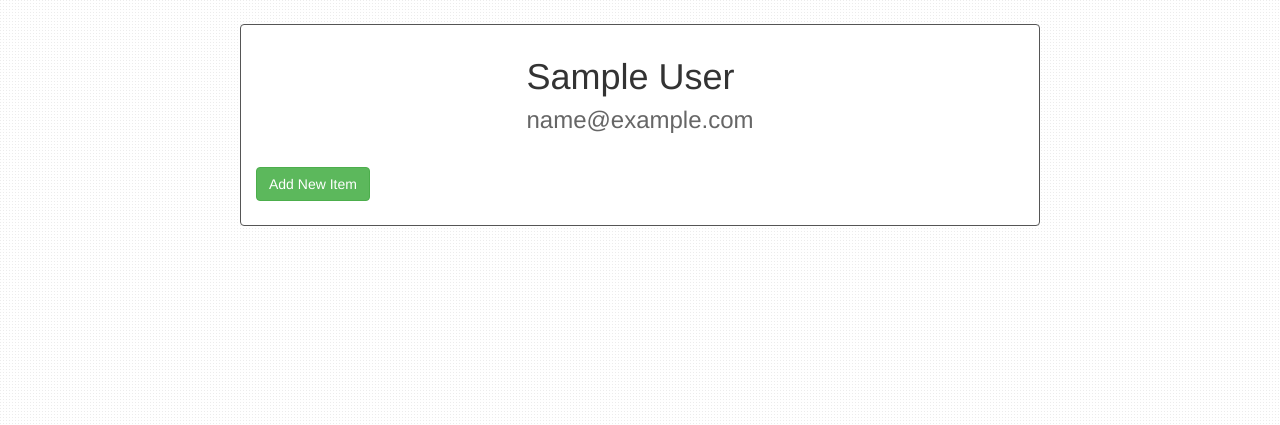
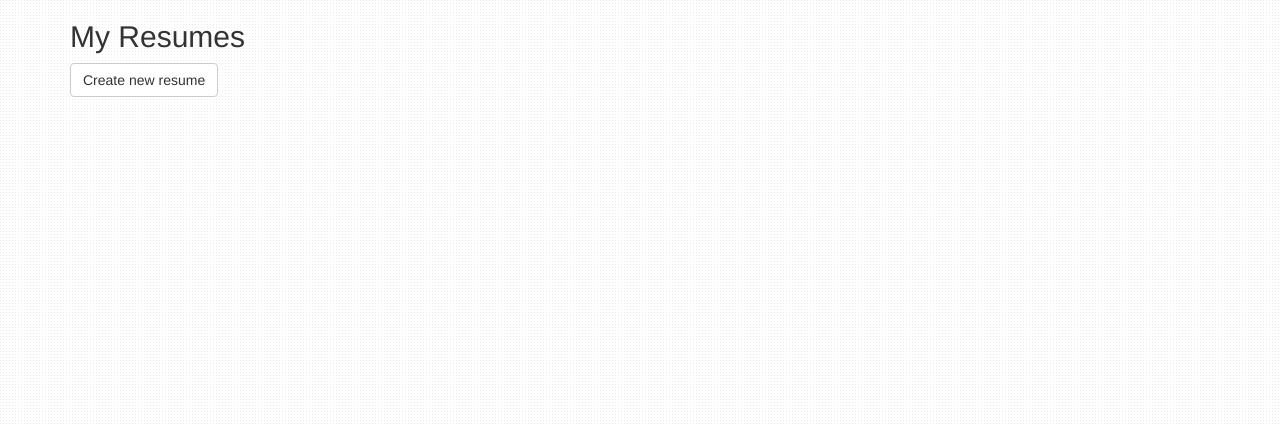
Before and after one commit to toyg/django-resume-builder, a Django app: page /resume/ in a window 1280 px wide. Shown: the part 90-515 px from the top of the page. Run offline with Django 3.2, Linux system fonts and the light colour scheme; the visitor is signed in with stand-in values (Sample User, id 1); data that the repository does not hold is empty; some libraries are stand-ins or nearby versions.

Commit message:
- Added views implementing the multi-resume features - Rewired urls to a consistent scheme - moved styling to separate file

```diff
--- a/apps/resume/templates/resume/resume.html
+++ b/apps/resume/templates/resume/resume.html
@@ -1,56 +1,20 @@
 {% extends "base_logged_in.html" %}
-
+{% load static %}
 {% comment %}
 Template for viewing a resume.
 {% endcomment %}
 
 {% block styles %}
 	{{ block.super }}
-
-  <style>
-    div.resume-container {
-      margin: 24px auto 0;
-      max-width: 800px;
-    }
-
-    div.header-center-container {
-      text-align: center;
-
-      margin-top: 12px;
-    }
-
-    div.header-container {
-      text-align: left;
-
-      display: inline-block;
-    }
-
-    div.header-container > h3 {
-      margin-top: 0;
-
-      color: #666666;
-    }
-
-    section.resume-item {
-      margin-top: 36px;
-
-      position: relative;
-    }
-
-    section.resume-item > a.btn {
-      position: absolute;
-      right: 0;
-      top: 0;
-    }
-
-    div.resume-container > a.btn {
-      margin-top: 24px;
-      margin-bottom: 24px;
-    }
-  </style>
+	<link rel="stylesheet" href="{% static "resume.css" %}"/>
 {% endblock %}
 
 {% block content %}
+		<div class="header-center-container">
+			<div class="header-container">
+				<h3 class="resume-title">{{ resume.label }}</h3>
+			</div>
+		</div>
 	<div class="container content-section resume-container">
 		<div class="header-center-container">
 			<div class="header-container">
@@ -58,17 +22,23 @@ Template for viewing a resume.
 				<h3>{{ request.user.email }}</h3>
 			</div>
 		</div>
-
-    {% for resume_item in resume_items %}
+		<div class="">
+			<p>{{ resume.intro }}</p>
+			<a href="{% url 'resume-edit' resume.pk %}"
+			   class="btn btn-primary btn-edit">Edit Intro</a>
+		</div>
+		<a href="{% url 'resume-item-create' resume_pk=resume.pk %}"
+		   class="btn btn-primary btn-create">Add Role</a>
+		{% for link in resumelinks %}
 			<section class="resume-item">
-        <h3>{{ resume_item.title }}</h3>
-        <h4>{{ resume_item.company }}</h4>
-        <h4>{{ resume_item.start_date | date:"M Y"}} - {% if resume_item.end_date %}{{ resume_item.end_date | date:"M Y"}}{% else %}Present{% endif %}</h4>
-        {% if resume_item.description %}<p>{{ resume_item.description }}</p>{% endif %}
-        <a class="btn btn-primary" href="/resume/item/edit/{{ resume_item.id }}/">Edit</a>
+				<h3>{{ link.resumeitem.title }}</h3>
+				<h4>{{ link.resumeitem.company }}</h4>
+				<h4>{{ link.resumeitem.start_date | date:"M Y" }} -
+					{% if link.resumeitem.end_date %}{{ link.resumeitem.end_date | date:"M Y" }}{% else %}Present{% endif %}</h4>
+				{% if link.resumeitem.description %}<p>{{ link.resumeitem.description }}</p>{% endif %}
+				<a class="btn btn-primary"
+				   href="{% url 'resume-item-edit' resume_pk=resume.pk resume_item_id=link.resumeitem.pk %}">Edit</a>
 			</section>
 		{% endfor %}
-
-    <a class="btn btn-success" href="/resume/item/create/">Add New Item</a>
 	</div>
 {% endblock %}
--- a/apps/resume/templates/resume/resume_item_base.html
+++ b/apps/resume/templates/resume/resume_item_base.html
@@ -109,7 +109,7 @@ Base form template for creating and editing resume items.
               <button type="submit" class="btn btn-primary">
                 {% block resume_item_submit_button_text %}{% endblock %}
               </button>
-              <a class="btn btn-default" href="/resume/">Back</a>
+              <a class="btn btn-default" href="{%  url "resume-view" resume_pk %}">Back</a>
 
               {% block resume_item_additional_buttons %}{% endblock %}
             </div>
--- a/apps/resume/templates/resume/resume_item_create.html
+++ b/apps/resume/templates/resume/resume_item_create.html
@@ -1,7 +1,7 @@
 {% extends "resume/resume_item_base.html" %}
 
 {% comment %}
-Template for editing a resume item.
+Template for creating a resume item.
 {% endcomment %}
 
 {% block resume_item_header_text %}Create resume item{% endblock %}
--- /dev/null
+++ b/apps/resume/templates/resume/resume_list.html
@@ -0,0 +1,28 @@
+{% extends "base_logged_in.html" %}
+{% load static %}
+
+{% comment %}
+Template for listing resumes
+{% endcomment %}
+
+{% block styles %}
+	{{ block.super }}
+	<link rel="stylesheet" href="{% static "resume.css" %}"/>
+{% endblock %}
+
+
+{% block content %}
+	<h2>My Resumes</h2>
+
+	<a class="btn btn-default" id="resume-create-btn" href="{% url 'resume-create' %}">Create new resume</a>
+	{% for resume in resumes %}
+		<div class="resume">
+			<h3 class="resume-title">
+				<a href="{% url "resume-view" resume.pk %}"
+				   class="button">{{ resume.label }}</a></h3>
+			<p>{{ resume.description }}</p>
+			<a href="{% url "resume-delete" resume.pk %}"
+			   class="button">Delete</a>
+		</div>
+	{% endfor %}
+{% endblock %}
--- /dev/null
+++ b/apps/resume/urls.py
@@ -0,0 +1,25 @@
+from django.conf.urls import url
+
+from . import views
+
+urlpatterns = [
+    # Resume class-based views
+    url(r'^$', views.ResumeListView.as_view(),
+        name="resume-list"),
+    url(r'^create/$', views.ResumeCreate.as_view(),
+        name="resume-create"),
+    url(r'^(?P<pk>\d+)/edit$', views.ResumeEdit.as_view(),
+        name="resume-edit"),
+    url(r'^(?P<pk>\d+)/delete$', views.ResumeDelete.as_view(),
+        name="resume-delete"),
+    url(r'^(?P<pk>\d+)$', views.ResumeDetailView.as_view(),
+        name="resume-view"),
+
+    # Item-editing with old-style views
+    url(r'^(?P<resume_pk>\d+)/item/edit(?P<resume_item_id>\d+)$',
+        views.resume_item_edit_view,
+        name='resume-item-edit'),
+    url(r'^(?P<resume_pk>\d+)/item/create$',
+        views.resume_item_create_view,
+        name='resume-item-create')
+]
--- a/apps/resume/views.py
+++ b/apps/resume/views.py
@@ -1,54 +1,75 @@
 from django.contrib.auth.decorators import login_required
-from django.http import Http404
-from django.shortcuts import render, redirect
+from django.core.exceptions import ValidationError
+from django.db import transaction
+from django.http import Http404, HttpResponseBadRequest, HttpResponse, HttpResponseRedirect
+from django.shortcuts import render, redirect, get_object_or_404
+from django.urls import reverse_lazy
+from django.utils.decorators import method_decorator
+from django.views.generic import ListView, DetailView, CreateView, UpdateView, DeleteView
 
 from .forms import ResumeItemForm
-from .models import ResumeItem
+from .models import ResumeItem, Resume, ResumeItemLink
 
 
 @login_required
-def resume_view(request):
+def resume_view(request, resume_pk):
     """
     Handle a request to view a user's resume.
+    :param request: http request
+    :param resume_pk: Database ID of the Resume to display
     """
-    resume_items = ResumeItem.objects\
-        .filter(user=request.user)\
+    resume_items = ResumeItem.objects \
+        .filter(user=request.user) \
         .order_by('-start_date')
 
     return render(request, 'resume/resume.html', {
-        'resume_items': resume_items
+        'resume_items': resume_items,
+        'resume_pk': resume_pk
     })
 
 
 @login_required
-def resume_item_create_view(request):
+@transaction.atomic
+def resume_item_create_view(request, resume_pk):
     """
     Handle a request to create a new resume item.
+    Since we are updating two linked objects, the view is marked atomic
+    in order to ensure consistency.
+
+    :param request: http request
+    :param resume_pk: Database ID of the Resume we came from.
     """
     if request.method == 'POST':
+        resume = get_object_or_404(Resume, pk=resume_pk, user=request.user)
+
         form = ResumeItemForm(request.POST)
         if form.is_valid():
             new_resume_item = form.save(commit=False)
             new_resume_item.user = request.user
             new_resume_item.save()
-
-            return redirect(resume_item_edit_view, new_resume_item.id)
+            resume_link = ResumeItemLink(resume=resume,
+                                         resumeitem=new_resume_item,
+                                         order=0)
+            resume_link.save()
+            return redirect("resume-item-edit", resume.pk, new_resume_item.id)
     else:
         form = ResumeItemForm()
 
-    return render(request, 'resume/resume_item_create.html', {'form': form})
+    return render(request, 'resume/resume_item_create.html', {'form': form, 'resume_pk': resume_pk})
 
 
 @login_required
-def resume_item_edit_view(request, resume_item_id):
+def resume_item_edit_view(request, resume_pk, resume_item_id):
     """
     Handle a request to edit a resume item.
 
+    :param request: http request
+    :param resume_pk: Database ID of Resume we came from.
     :param resume_item_id: The database ID of the ResumeItem to edit.
     """
     try:
-        resume_item = ResumeItem.objects\
-            .filter(user=request.user)\
+        resume_item = ResumeItem.objects \
+            .filter(user=request.user) \
             .get(id=resume_item_id)
     except ResumeItem.DoesNotExist:
         raise Http404
@@ -58,7 +79,7 @@ def resume_item_edit_view(request, resume_item_id):
     if request.method == 'POST':
         if 'delete' in request.POST:
             resume_item.delete()
-            return redirect(resume_view)
+            return redirect("resume-view", resume_pk)
 
         form = ResumeItemForm(request.POST, instance=resume_item)
         if form.is_valid():
@@ -69,5 +90,91 @@ def resume_item_edit_view(request, resume_item_id):
         form = ResumeItemForm(instance=resume_item)
 
     template_dict['form'] = form
+    template_dict['resume_pk'] = resume_pk
 
     return render(request, 'resume/resume_item_edit.html', template_dict)
+
+
+@method_decorator(login_required, name='dispatch')
+class ResumeListView(ListView):
+    """
+    List of all resumes for a user.
+    We order by last-updated by default.
+    """
+
+    template_name = "resume/resume_list.html"
+    context_object_name = "resumes"
+
+    def get_queryset(self):
+        return Resume.objects \
+            .filter(user=self.request.user) \
+            .order_by("-updated_on")
+
+
+@method_decorator(login_required, name='dispatch')
+class ResumeDetailView(DetailView):
+    """
+    View resume
+    """
+    template_name = "resume/resume.html"
+    context_object_name = "resume"
+    model = Resume
+
+    def get_context_data(self, **kwargs):
+        """ add roles to the view """
+        context = super(ResumeDetailView, self).get_context_data(**kwargs)
+        context['resumelinks'] = context['object'].resumeitemlink_set.order_by('order')
+        return context
+
+
+@method_decorator(login_required, name='dispatch')
+class ResumeCreate(CreateView):
+    """
+    Create resume basic properties.
+    """
+    model = Resume
+    template_name = "resume/resume_create.html"
+    context_object_name = "resume"
+    fields = ['label', 'description', 'intro']
+
+    def form_valid(self, form):
+        """ set the user """
+        if not form.is_valid():
+            return super(ResumeCreate, self).form_invalid(form)
+        self.object = form.save(commit=False)
+        self.object.user = self.request.user
+        self.object.save()
+        return HttpResponseRedirect(self.get_success_url())
+
+
+@method_decorator(login_required, name='dispatch')
+class ResumeEdit(UpdateView):
+    """
+    Edit resume basic properties.
+    """
+    model = Resume
+    template_name = "resume/resume_edit.html"
+    context_object_name = "resume"
+    fields = ['label', 'description', 'intro']
+
+    def form_valid(self, form):
+        """ ensure the user matches """
+        if not form.is_valid():
+            return super(ResumeEdit, self).form_invalid(form)
+
+        edited = form.save(commit=False)
+        if edited.user.pk != self.request.user.pk:
+            # tbh here we should probably bail to home, but anyway...
+            return super(ResumeEdit, self).form_invalid(form)
+        else:
+            edited.save()
+        return HttpResponseRedirect(self.get_success_url())
+
+
+@method_decorator(login_required, name='dispatch')
+class ResumeDelete(DeleteView):
+    """
+    Delete resume
+    """
+    model = Resume
+    success_url = reverse_lazy('resume-list')
--- a/apps/resumebuilder/urls.py
+++ b/apps/resumebuilder/urls.py
@@ -13,12 +13,11 @@ Including another URLconf
     1. Import the include() function: from django.conf.urls import url, include
     2. Add a URL to urlpatterns:  url(r'^blog/', include('blog.urls'))
 """
-from django.conf.urls import url
+from django.conf.urls import url, include
 from django.contrib import admin
 from django.contrib.auth import views as auth_views
 from django.views.generic import RedirectView
 
-from ..resume import views as resume_views
 from ..user import views as user_views
 
 urlpatterns = [
@@ -27,15 +26,12 @@ urlpatterns = [
     url('^login/$', auth_views.LoginView.as_view(), name='login'),
     url('^logout/$', auth_views.LogoutView.as_view(), name='logout'),
 
-    url(r'^$', RedirectView.as_view(pattern_name='resume')),
-
-    url(r'^resume/$', resume_views.resume_view, name='resume'),
-    url(r'^resume/item/edit/(\d+)/$', resume_views.resume_item_edit_view,
-        name='resume-item-edit'),
-    url(r'^resume/item/create/$', resume_views.resume_item_create_view,
-        name='resume-item-create'),
 
     url(r'^user/$', user_views.account_edit_view, name='account-edit'),
     url(r'^create-account/$', user_views.account_create_view,
         name='account-create'),
+
+    url(r'^resume/', include("apps.resume.urls")),
+    url(r'^$', RedirectView.as_view(pattern_name='resume-list')),
+
 ]
--- /dev/null
+++ b/static/resume.css
@@ -0,0 +1,39 @@
+    div.resume-container {
+      margin: 24px auto 0;
+      max-width: 800px;
+    }
+
+    div.header-center-container {
+      text-align: center;
+
+      margin-top: 12px;
+    }
+
+    div.header-container {
+      text-align: left;
+
+      display: inline-block;
+    }
+
+    div.header-container > h3 {
+      margin-top: 0;
+
+      color: #666666;
+    }
+
+    section.resume-item {
+      margin-top: 36px;
+
+      position: relative;
+    }
+
+    section.resume-item > a.btn {
+      position: absolute;
+      right: 0;
+      top: 0;
+    }
+
+    div.resume-container > a.btn {
+      margin-top: 24px;
+      margin-bottom: 24px;
+    }
```
Also changed, not shown: apps/resume/templates/resume/resume_base.html (added, +19 -0 lines), apps/resume/templates/resume/resume_confirm_delete.html (added, +16 -0 lines), apps/resume/templates/resume/resume_create.html (added, +9 -0 lines), apps/resume/templates/resume/resume_edit.html (added, +9 -0 lines), apps/resume/templates/resume/resume_item_confirm_delete.html (added, +19 -0 lines). Lines whose indentation alone changed are shown as unchanged.
